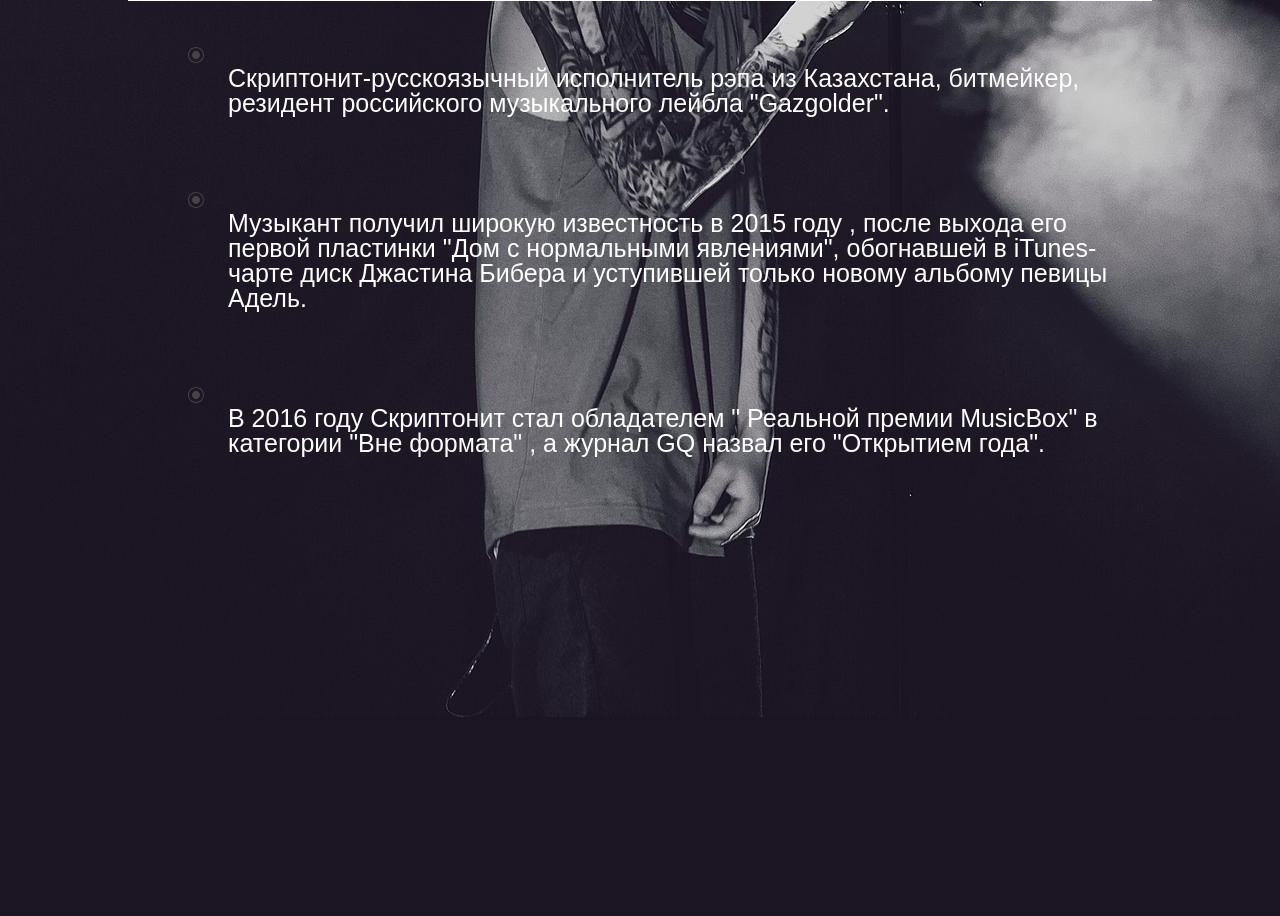
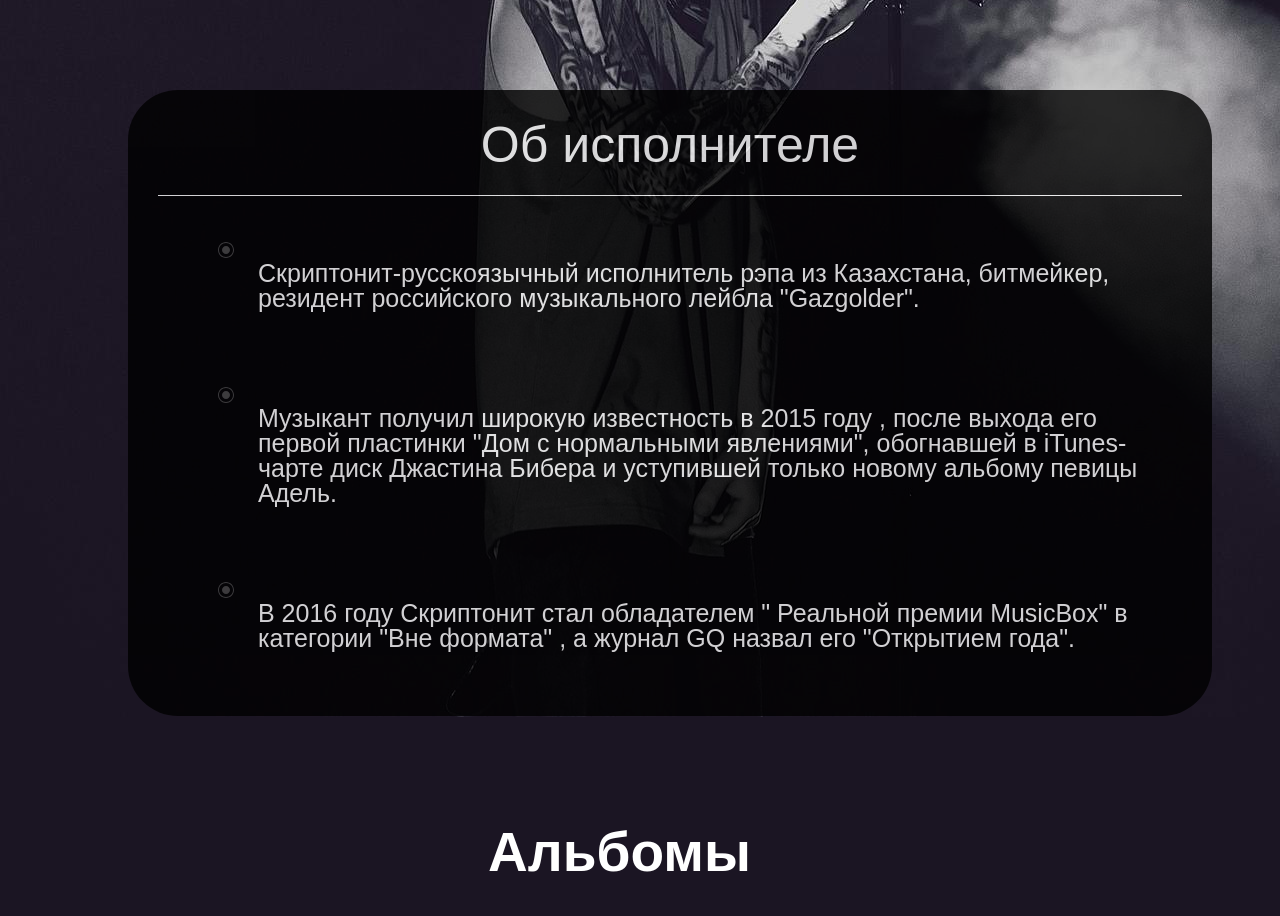
Before and after one commit to Flargoin/skryptonite.github.io, a plain HTML site: page index.html in a window 1280 px wide. Shown: the part 616-1532 px from the top of the page. Drawn offline with nearby package versions, Linux system fonts and the light colour scheme.

Commit message:
Add files via upload

```diff
--- a/css/style.css
+++ b/css/style.css
@@ -75,7 +75,7 @@ main{
     display: flex;
 }
 
-#main__content-right{
+.main__content-right{
     margin-top: 165px;
     margin-bottom: 200px;
     background-color: #000;
@@ -109,7 +109,7 @@ main{
     margin-top: 900px;
     margin-left: 120px;
 }
-#main__album-title{
+.main__album-title{
     font-size: 55px;
     margin: 0 240px;
     margin-bottom: 80px;
```
